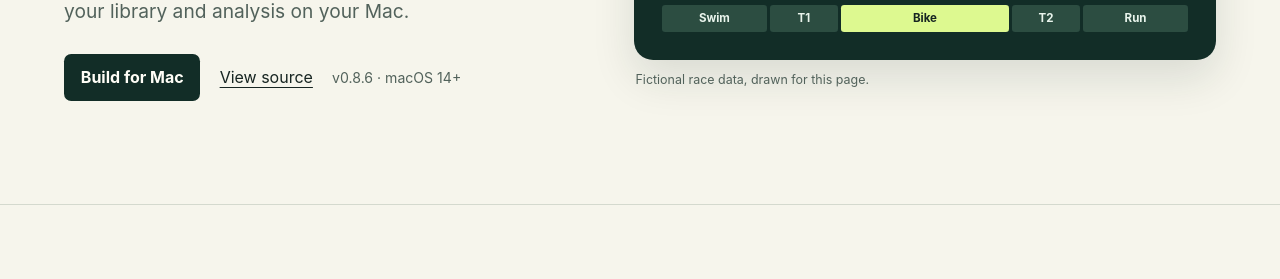
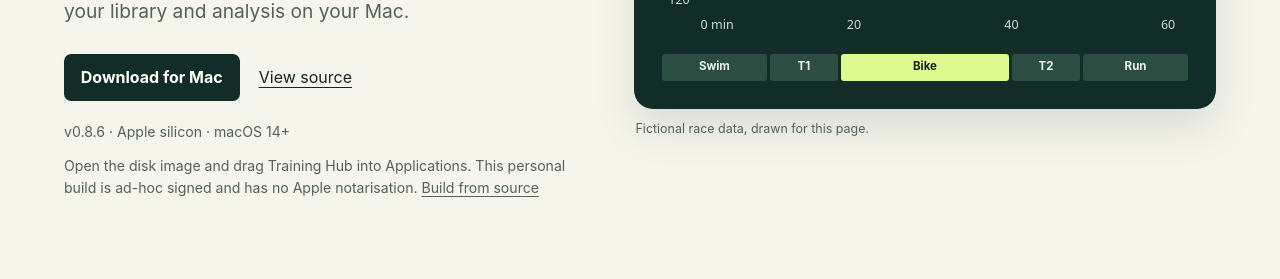
Before and after one commit to jaiporkers-lab/training-hub-pages, a plain HTML site: page index.html in a window 1280 px wide. Shown: the part 521-800 px from the top of the page. Drawn offline with Linux system fonts and the light colour scheme.

Commit message:
Add the Mac download and remove personal build paths

```diff
--- a/index.html
+++ b/index.html
@@ -99,10 +99,11 @@
         <h1 id="title">A closer look at your training.</h1>
         <p class="lede">Open an entire triathlon, inspect a single leg, or compare two efforts side by side. Training Hub keeps your library and analysis on your Mac.</p>
         <div class="actions">
-          <a class="button" href="https://github.com/jaiporkers-lab/training-hub-pages/blob/main/docs/BUILDING.md">Build for Mac</a>
+          <a class="button" href="downloads/Training-Hub-0.8.6-arm64.dmg" download>Download for Mac</a>
           <a href="https://github.com/jaiporkers-lab/training-hub-pages">View source</a>
-          <span class="build">v0.8.6 · macOS 14+</span>
+          <span class="build">v0.8.6 · Apple silicon · macOS 14+</span>
         </div>
+        <p class="build" style="margin-top:.8rem">Open the disk image and drag Training Hub into Applications. This personal build is ad-hoc signed and has no Apple notarisation. <a href="https://github.com/jaiporkers-lab/training-hub-pages/blob/main/docs/BUILDING.md">Build from source</a></p>
       </div>
       <figure>
         <div class="board">
@@ -169,7 +170,7 @@
           <h3>Vibe coded, checked on real recordings</h3>
           <p>Training Hub is an AI-assisted, vibe-coded SwiftUI project. Development uses small release checkpoints, automated regression tests and hands-on checks on a Mac. Calculations in the shipped app run locally.</p>
           <h3>Build and package on your Mac</h3>
-          <p>The repository includes the SwiftUI source, tests and a script that makes a local disk image. <a href="https://github.com/jaiporkers-lab/training-hub-pages/blob/main/docs/BUILDING.md">Read the build guide</a></p>
+          <p>Download the Apple silicon build above, or use the repository’s SwiftUI source, tests and packaging scripts to make your own build. <a href="https://github.com/jaiporkers-lab/training-hub-pages/blob/main/docs/BUILDING.md">Read the build guide</a></p>
           <h3>Connect Garmin on the welcome screen</h3>
           <p>In Training Hub, open Garmin Personal API settings, sign in and create a key. Paste it into the app’s secure field and select Save &amp; test connection. Training Hub stores a verified key in your Mac’s Keychain. You can also import FIT files directly. <a href="https://developer.garmin.com/gc-developer-program/personal/personal-faq">Garmin Personal API FAQ</a></p>
         </div>
```
Also changed, not shown: downloads/SHA256SUMS.txt (added), 3 other files.
